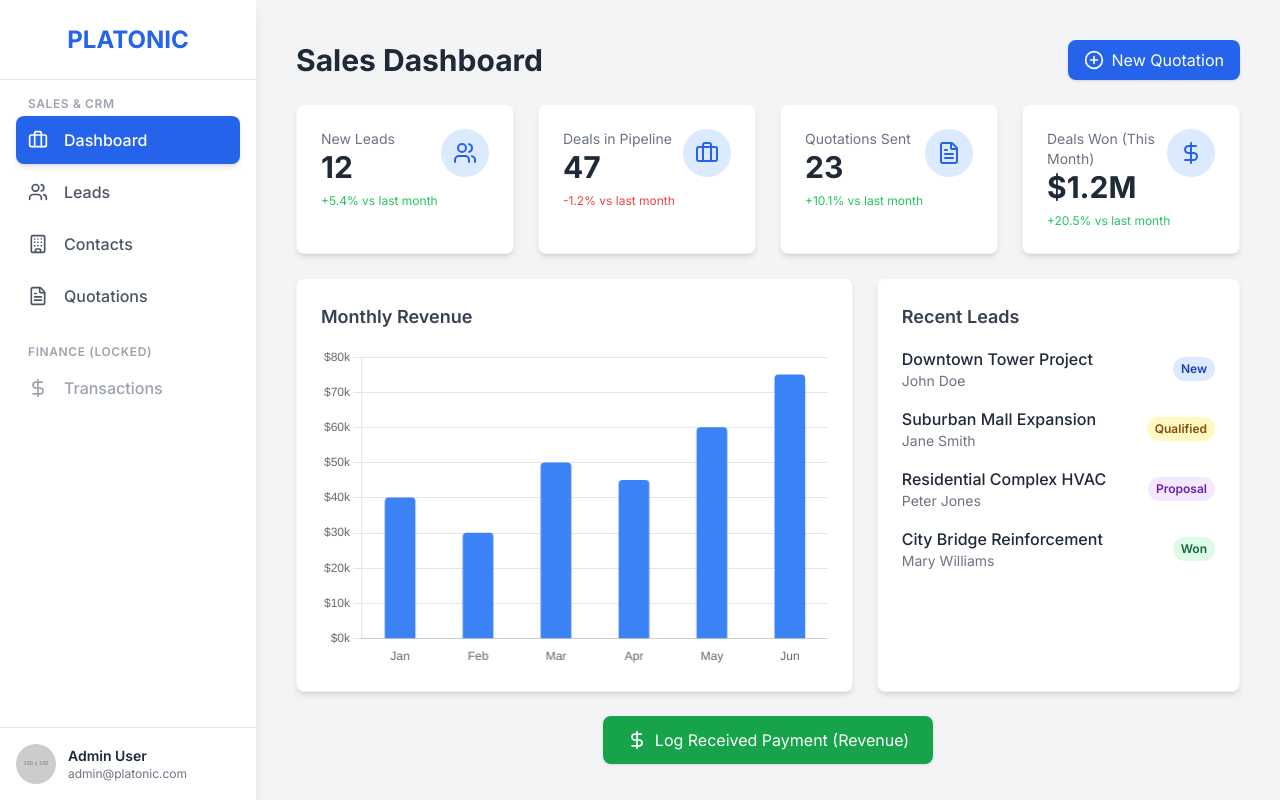
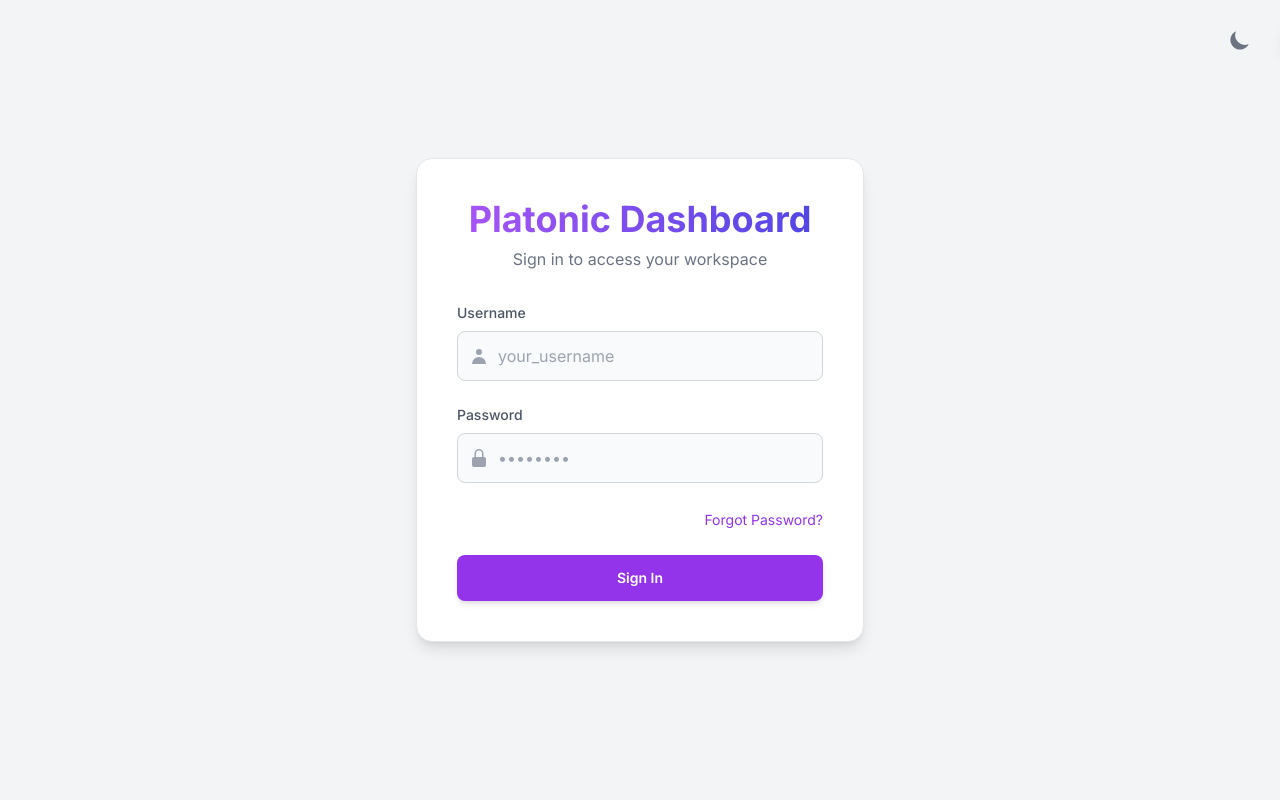
Before and after one commit to devzaz/Platonic, a Django app: page / in a window 1280 px wide. Run offline with Django 5.2, Linux system fonts and the light colour scheme; grey boxes labelled with a size stand in for pictures from a placeholder-image service; some libraries are stand-ins or nearby versions.

Commit message:
login page

```diff
--- a/Platonic/urls.py
+++ b/Platonic/urls.py
@@ -19,5 +19,6 @@ from django.urls import path, include
 
 urlpatterns = [
     path('admin/', admin.site.urls),
-    path('', include('sales.urls'))
+    path('', include('core.urls')),
+    path('sales/', include('sales.urls'))
 ]
--- /dev/null
+++ b/core/urls.py
@@ -0,0 +1,9 @@
+from django.urls import path
+from .views import login_page
+from django.contrib.auth import views as auth_views
+
+
+urlpatterns = [
+    path('', login_page, name='login'),
+    path('logout/', auth_views.LogoutView.as_view(next_page='login'), name='logout'),
+]
--- a/core/views.py
+++ b/core/views.py
@@ -1,3 +1,32 @@
-from django.shortcuts import render
+from django.shortcuts import render, redirect
+from django.db.models import Q
+from django.contrib.auth import authenticate, login, logout
+from django.conf import settings
+from django.contrib.auth.decorators import login_required
+from django.contrib import messages
+from django.contrib.auth import get_user_model
 
-# Create your views here.
+
+
+def login_page(request):
+    if request.method == 'POST':
+        username = request.POST.get('username')
+        password = request.POST.get('password')
+        User = get_user_model()
+        user_object = User.objects.filter(
+            Q(username=username) | Q(email=username)
+        ).first()
+
+        if not user_object:
+            messages.error(request, "User does not exist.")
+            return render(request, 'core/login.html')
+
+
+        user_object = authenticate(username=username, password=password)
+        if user_object:
+            login(request, user_object)
+            print("User logged in successfully.")
+            messages.success(request, "Login successful.")
+            return redirect('sales/sales_dashboard/')
+
+    return render(request, 'core/login.html')
--- a/sales/urls.py
+++ b/sales/urls.py
@@ -3,5 +3,5 @@ from .views import *
 
 
 urlpatterns = [
-    path('', dashboard, name='dashboard')
+    path('sales_dashboard/', dashboard, name='SalesDashboard')
 ]
--- a/sales/views.py
+++ b/sales/views.py
@@ -1,6 +1,8 @@
 from django.shortcuts import render
+from django.contrib.auth.decorators import login_required
 
 
 
+@login_required(login_url='login')
 def dashboard(request):
     return render(request, 'sales/dashboard.html')
--- /dev/null
+++ b/templates/core/login.html
@@ -0,0 +1,216 @@
+<!DOCTYPE html>
+<html lang="en" class="">
+<head>
+    <meta charset="UTF-8">
+    <meta name="viewport" content="width=device-width, initial-scale=1.0">
+    <title>Login - Platonic Dashboard</title>
+
+    <!-- Tailwind CSS CDN -->
+    <script src="https://cdn.tailwindcss.com"></script>
+
+    <!-- Google Fonts: Inter -->
+    <link rel="preconnect" href="https://fonts.googleapis.com">
+    <link rel="preconnect" href="https://fonts.gstatic.com" crossorigin>
+    <link href="https://fonts.googleapis.com/css2?family=Inter:wght@400;500;600;700&display=swap" rel="stylesheet">
+
+    <script>
+        // Set theme on page load to prevent flashing. This is a best practice.
+        if (localStorage.theme === 'dark' || (!('theme' in localStorage) && window.matchMedia('(prefers-color-scheme: dark)').matches)) {
+          document.documentElement.classList.add('dark')
+        } else {
+          document.documentElement.classList.remove('dark')
+        }
+    </script>
+
+    <style>
+        /* Apply the Inter font family */
+        body {
+            font-family: 'Inter', sans-serif;
+        }
+        /* Custom styles for the dark mode background pattern */
+        .dark .dark-main-bg {
+            background-color: #0a0a0a;
+            background-image: radial-gradient(circle at 1px 1px, #2a2a2a 1px, transparent 0);
+            background-size: 2rem 2rem;
+        }
+    </style>
+</head>
+<body class="bg-gray-100 dark:dark-main-bg text-gray-800 dark:text-gray-200 transition-colors duration-300">
+
+    <!-- Theme Toggle Button -->
+    <div class="absolute top-5 right-5">
+        <button id="theme-toggle" class="p-2 rounded-full text-gray-500 dark:text-gray-400 hover:bg-gray-200 dark:hover:bg-gray-700 focus:outline-none focus:ring-2 focus:ring-offset-2 focus:ring-offset-gray-100 dark:focus:ring-offset-gray-900 focus:ring-purple-500">
+            <!-- Moon Icon -->
+            <svg id="theme-toggle-dark-icon" class="hidden h-6 w-6" fill="currentColor" viewBox="0 0 20 20" xmlns="http://www.w3.org/2000/svg"><path d="M17.293 13.293A8 8 0 016.707 2.707a8.001 8.001 0 1010.586 10.586z"></path></svg>
+            <!-- Sun Icon -->
+            <svg id="theme-toggle-light-icon" class="hidden h-6 w-6" fill="currentColor" viewBox="0 0 20 20" xmlns="http://www.w3.org/2000/svg"><path d="M10 2a1 1 0 011 1v1a1 1 0 11-2 0V3a1 1 0 011-1zm4 8a4 4 0 11-8 0 4 4 0 018 0zm-.464 4.95l.707.707a1 1 0 001.414-1.414l-.707-.707a1 1 0 00-1.414 1.414zm2.12-10.607a1 1 0 010 1.414l-.706.707a1 1 0 11-1.414-1.414l.707-.707a1 1 0 011.414 0zM17 11a1 1 0 100-2h-1a1 1 0 100 2h1zm-7 4a1 1 0 011 1v1a1 1 0 11-2 0v-1a1 1 0 011-1zM5.05 6.464A1 1 0 106.465 5.05l-.708-.707a1 1 0 00-1.414 1.414l.707.707zM3 11a1 1 0 100-2H2a1 1 0 100 2h1zM6.465 14.95l-.708.707a1 1 0 001.414 1.414l.708-.707a1 1 0 00-1.414-1.414zM14.95 6.464a1 1 0 00-1.414-1.414l-.708.707a1 1 0 101.414 1.414l.708-.707z"></path></svg>
+        </button>
+    </div>
+
+    <!-- Custom Alert Message Box -->
+    <div id="alert-box" class="fixed top-5 right-5 z-50 transition-transform transform translate-x-[150%] duration-500 ease-in-out">
+        <div id="alert-content" class="flex items-center p-4 rounded-lg shadow-lg text-white backdrop-blur-sm">
+            <span id="alert-icon" class="mr-3"></span>
+            <span id="alert-message"></span>
+        </div>
+    </div>
+
+    <!-- Main container to center the login card -->
+    <div class="min-h-screen flex items-center justify-center p-4">
+
+        <!-- Login Card -->
+        <div class="w-full max-w-md bg-white dark:bg-gray-900/60 dark:backdrop-blur-xl border border-gray-200 dark:border-gray-700/50 rounded-2xl shadow-lg dark:shadow-2xl dark:shadow-purple-500/10 overflow-hidden">
+            <div class="p-8 sm:p-10">
+
+                <!-- Header -->
+                <div class="text-center mb-8">
+                    <h1 class="text-3xl sm:text-4xl font-bold text-transparent bg-clip-text bg-gradient-to-r from-purple-500 to-indigo-600">
+                        Platonic Dashboard
+                    </h1>
+                    <p class="text-gray-500 dark:text-gray-400 mt-2">Sign in to access your workspace</p>
+                </div>
+
+                <!-- Login Form -->
+                <form id="login-form" action="#" method="POST" class="space-y-6">
+                    {% csrf_token %}
+
+                    <!-- Username Input -->
+                    <div>
+                        <label for="username" class="block text-sm font-medium text-gray-600 dark:text-gray-400 mb-2">Username</label>
+                        <div class="relative">
+                            <span class="absolute inset-y-0 left-0 flex items-center pl-3">
+                                <svg class="h-5 w-5 text-gray-400 dark:text-gray-500" xmlns="http://www.w3.org/2000/svg" viewBox="0 0 20 20" fill="currentColor">
+                                  <path fill-rule="evenodd" d="M10 9a3 3 0 100-6 3 3 0 000 6zm-7 9a7 7 0 1114 0H3z" clip-rule="evenodd" />
+                                </svg>
+                            </span>
+                            <input
+                                type="text"
+                                id="username"
+                                name="username"
+                                placeholder="your_username"
+                                required
+                                class="w-full pl-10 pr-4 py-3 bg-gray-50 dark:bg-gray-800/50 border border-gray-300 dark:border-gray-700 rounded-lg text-gray-900 dark:text-gray-200 placeholder-gray-400 dark:placeholder-gray-500 focus:outline-none focus:ring-2 focus:ring-purple-500 focus:border-transparent transition duration-300"
+                            >
+                        </div>
+                    </div>
+
+                    <!-- Password Input -->
+                    <div>
+                        <label for="password" class="block text-sm font-medium text-gray-600 dark:text-gray-400 mb-2">Password</label>
+                        <div class="relative">
+                            <span class="absolute inset-y-0 left-0 flex items-center pl-3">
+                                <svg class="h-5 w-5 text-gray-400 dark:text-gray-500" xmlns="http://www.w3.org/2000/svg" viewBox="0 0 20 20" fill="currentColor">
+                                  <path fill-rule="evenodd" d="M10 1a4.5 4.5 0 00-4.5 4.5V9H5a2 2 0 00-2 2v6a2 2 0 002 2h10a2 2 0 002-2v-6a2 2 0 00-2-2h-.5V5.5A4.5 4.5 0 0010 1zm3 8V5.5a3 3 0 10-6 0V9h6z" clip-rule="evenodd" />
+                                </svg>
+                            </span>
+                            <input
+                                type="password"
+                                id="password"
+                                name="password"
+                                placeholder="••••••••"
+                                required
+                                class="w-full pl-10 pr-4 py-3 bg-gray-50 dark:bg-gray-800/50 border border-gray-300 dark:border-gray-700 rounded-lg text-gray-900 dark:text-gray-200 placeholder-gray-400 dark:placeholder-gray-500 focus:outline-none focus:ring-2 focus:ring-purple-500 focus:border-transparent transition duration-300"
+                            >
+                        </div>
+                    </div>
+
+                    <!-- Forgot Password Link -->
+                    <div class="text-right">
+                        <a href="#" class="text-sm text-purple-600 dark:text-purple-400 hover:underline transition duration-300">
+                            Forgot Password?
+                        </a>
+                    </div>
+
+                    <!-- Submit Button -->
+                    <div>
+                        <button
+                            type="submit"
+                            id="submit"
+                            class="w-full flex justify-center py-3 px-4 border border-transparent rounded-lg shadow-md text-sm font-semibold text-white bg-purple-600 hover:bg-purple-700 focus:outline-none focus:ring-2 focus:ring-offset-2 focus:ring-offset-gray-100 dark:focus:ring-offset-gray-900 focus:ring-purple-500 transition-all duration-300 transform hover:scale-105"
+                        >
+                            Sign In
+                        </button>
+                    </div>
+                </form>
+
+            </div>
+        </div>
+
+    </div>
+
+    <script>
+        // --- FIXED Theme Toggle Logic ---
+        const themeToggleBtn = document.getElementById('theme-toggle');
+        const themeToggleDarkIcon = document.getElementById('theme-toggle-dark-icon');
+        const themeToggleLightIcon = document.getElementById('theme-toggle-light-icon');
+        const htmlElement = document.documentElement;
+
+        // This function updates the icons based on the current theme
+        function updateThemeIcons() {
+            if (htmlElement.classList.contains('dark')) {
+                themeToggleDarkIcon.classList.add('hidden');
+                themeToggleLightIcon.classList.remove('hidden');
+            } else {
+                themeToggleDarkIcon.classList.remove('hidden');
+                themeToggleLightIcon.classList.add('hidden');
+            }
+        }
+
+        // This function handles the click event
+        themeToggleBtn.addEventListener('click', function() {
+            // Toggle the dark class on the root html element
+            htmlElement.classList.toggle('dark');
+
+            // Update localStorage based on the new theme
+            if (htmlElement.classList.contains('dark')) {
+                localStorage.setItem('theme', 'dark');
+            } else {
+                localStorage.setItem('theme', 'light');
+            }
+
+            // Update the icons to reflect the new theme
+            updateThemeIcons();
+        });
+
+        // Set the correct icon on initial page load
+        updateThemeIcons();
+
+
+        // --- Custom Alert Logic (unchanged) ---
+        const loginForm = document.getElementById('login-form');
+        const alertBox = document.getElementById('alert-box');
+        const alertContent = document.getElementById('alert-content');
+        const alertIcon = document.getElementById('alert-icon');
+        const alertMessage = document.getElementById('alert-message');
+
+        let alertTimeout;
+
+        function showMessage(message, type = 'success') {
+            clearTimeout(alertTimeout);
+            const styles = {
+                success: {
+                    bg: 'bg-green-500/80',
+                    border: 'border-green-400/50',
+                    icon: `<svg class="h-6 w-6" fill="none" viewBox="0 0 24 24" stroke="currentColor"><path stroke-linecap="round" stroke-linejoin="round" stroke-width="2" d="M5 13l4 4L19 7" /></svg>`
+                },
+                error: {
+                    bg: 'bg-red-500/80',
+                    border: 'border-red-400/50',
+                    icon: `<svg class="h-6 w-6" fill="none" viewBox="0 0 24 24" stroke="currentColor"><path stroke-linecap="round" stroke-linejoin="round" stroke-width="2" d="M6 18L18 6M6 6l12 12" /></svg>`
+                }
+            };
+            const config = styles[type];
+            alertContent.className = `flex items-center p-4 rounded-lg shadow-lg text-white backdrop-blur-sm ${config.bg} ${config.border}`;
+            alertIcon.innerHTML = config.icon;
+            alertMessage.textContent = message;
+            alertBox.classList.remove('translate-x-[150%]');
+            alertBox.classList.add('translate-x-0');
+            alertTimeout = setTimeout(() => {
+                alertBox.classList.remove('translate-x-0');
+                alertBox.classList.add('translate-x-[150%]');
+            }, 4000);
+        }
+    </script>
+
+</body>
+</html>
--- a/templates/sales/dashboard.html
+++ b/templates/sales/dashboard.html
@@ -93,11 +93,19 @@
 </head>
 <body class="bg-gray-100">
 
+    <!-- Mobile Menu Toggle Button -->
+    <button id="menu-toggle-btn" class="md:hidden fixed top-4 left-4 z-50 p-2 bg-white rounded-md shadow-md text-gray-600 hover:bg-gray-100">
+        <i data-lucide="menu" class="w-6 h-6"></i>
+    </button>
+
     <div class="flex h-screen">
         <!-- Sidebar -->
-        <aside class="w-64 bg-white shadow-lg flex flex-col shrink-0">
-            <div class="flex items-center justify-center h-20 border-b">
+        <aside id="sidebar" class="w-64 bg-white shadow-lg flex flex-col shrink-0 fixed md:static h-full z-40 transform -translate-x-full md:translate-x-0 transition-transform duration-300 ease-in-out">
+            <div class="flex items-center justify-between h-20 border-b px-4">
                 <h1 class="text-2xl font-bold text-blue-600">PLATONIC</h1>
+                <button id="sidebar-close-btn" class="md:hidden text-gray-600 hover:text-gray-800">
+                    <i data-lucide="x" class="w-6 h-6"></i>
+                </button>
             </div>
             <nav class="flex-1 px-4 py-4 sidebar-nav overflow-y-auto">
                 <p class="px-3 text-xs font-semibold text-gray-400 uppercase tracking-wider">Sales & CRM</p>
@@ -143,7 +151,16 @@
                         <p class="text-xs text-gray-500">admin@platonic.com</p>
                     </div>
                 </div>
-            </div>
+                <!-- Logout Button -->
+                <form action="{% url 'logout' %}" method="post" class="w-full">
+                {% csrf_token %}
+                    <button type="submit" class="w-full mt-4 flex items-center justify-center p-2 bg-red-50 hover:bg-red-100 text-red-600 rounded-lg transition-colors">
+                        <i data-lucide="log-out" class="w-5 h-5 mr-2"></i>
+                        <span>Logout</span>
+                    </button>
+                </form>
+
+             </div>
         </aside>
 
         <!-- Main Content -->
@@ -391,8 +408,8 @@
                         <button id="open-add-item-modal-btn" class="text-blue-600 hover:text-blue-800 font-semibold flex items-center">
                             <i data-lucide="plus-circle" class="w-5 h-5 mr-2"></i> Add Item
                         </button>
-                        <div class="flex justify-end mt-8">
-                            <div class="w-full max-w-xs space-y-2">
+                        <div class="flex flex-col md:flex-row justify-end mt-8">
+                            <div class="w-full md:max-w-xs space-y-2">
                                 <div class="flex justify-between">
                                     <span class="text-gray-600">Subtotal:</span>
                                     <span id="quote-subtotal" class="font-medium text-gray-800">$0.00</span>
@@ -416,6 +433,9 @@
             </div>
         </main>
     </div>
+
+    <!-- Overlay for mobile sidebar -->
+    <div id="sidebar-overlay" class="fixed inset-0 bg-black bg-opacity-50 z-30 hidden md:hidden"></div>
 
     <!-- Financial Transaction Modal -->
     <div id="financial-modal" class="fixed inset-0 bg-black bg-opacity-50 z-50 flex justify-center items-center hidden">
@@ -533,6 +553,27 @@
             // --- INITIALIZE ICONS ---
             lucide.createIcons();
 
+            // --- SIDEBAR TOGGLE LOGIC ---
+            const sidebar = document.getElementById('sidebar');
+            const menuToggleBtn = document.getElementById('menu-toggle-btn');
+            const sidebarCloseBtn = document.getElementById('sidebar-close-btn');
+            const sidebarOverlay = document.getElementById('sidebar-overlay');
+
+            function openSidebar() {
+                sidebar.classList.remove('-translate-x-full');
+                sidebarOverlay.classList.remove('hidden');
+            }
+
+            function closeSidebar() {
+                sidebar.classList.add('-translate-x-full');
+                sidebarOverlay.classList.add('hidden');
+            }
+
+            menuToggleBtn.addEventListener('click', openSidebar);
+            sidebarCloseBtn.addEventListener('click', closeSidebar);
+            sidebarOverlay.addEventListener('click', closeSidebar);
+
+
             // --- PAGE NAVIGATION ---
             const navLinks = document.querySelectorAll('.nav-item');
             const pages = document.querySelectorAll('.page-content');
@@ -550,7 +591,12 @@
                 if (linkToActivate) {
                     linkToActivate.classList.add('active');
                 }
-                lucide.createIcons(); // Re-render icons on new forms
+                // Close sidebar on navigation in mobile view
+                if (window.innerWidth < 768) {
+                    closeSidebar();
+                }
+
+                lucide.createIcons();
             }
 
             navLinks.forEach(link => {
@@ -625,7 +671,6 @@
                     </div>
                 `).join('');
 
-                // BUG FIX: Destroy previous chart instance before creating a new one.
                 const ctx = document.getElementById('revenueChart').getContext('2d');
                 if(window.revenueChart instanceof Chart) {
                     window.revenueChart.destroy();
@@ -644,7 +689,7 @@
                     },
                     options: {
                         responsive: true,
-                        maintainAspectRatio: false, // Added for better responsive behavior
+                        maintainAspectRatio: false,
                         plugins: { legend: { display: false } },
                         scales: {
                             y: {
```
Also changed, not shown: Platonic/settings.py (+10 -8 lines), templates/core/login_dark.html (added, +191 -0 lines), db.sqlite3.
